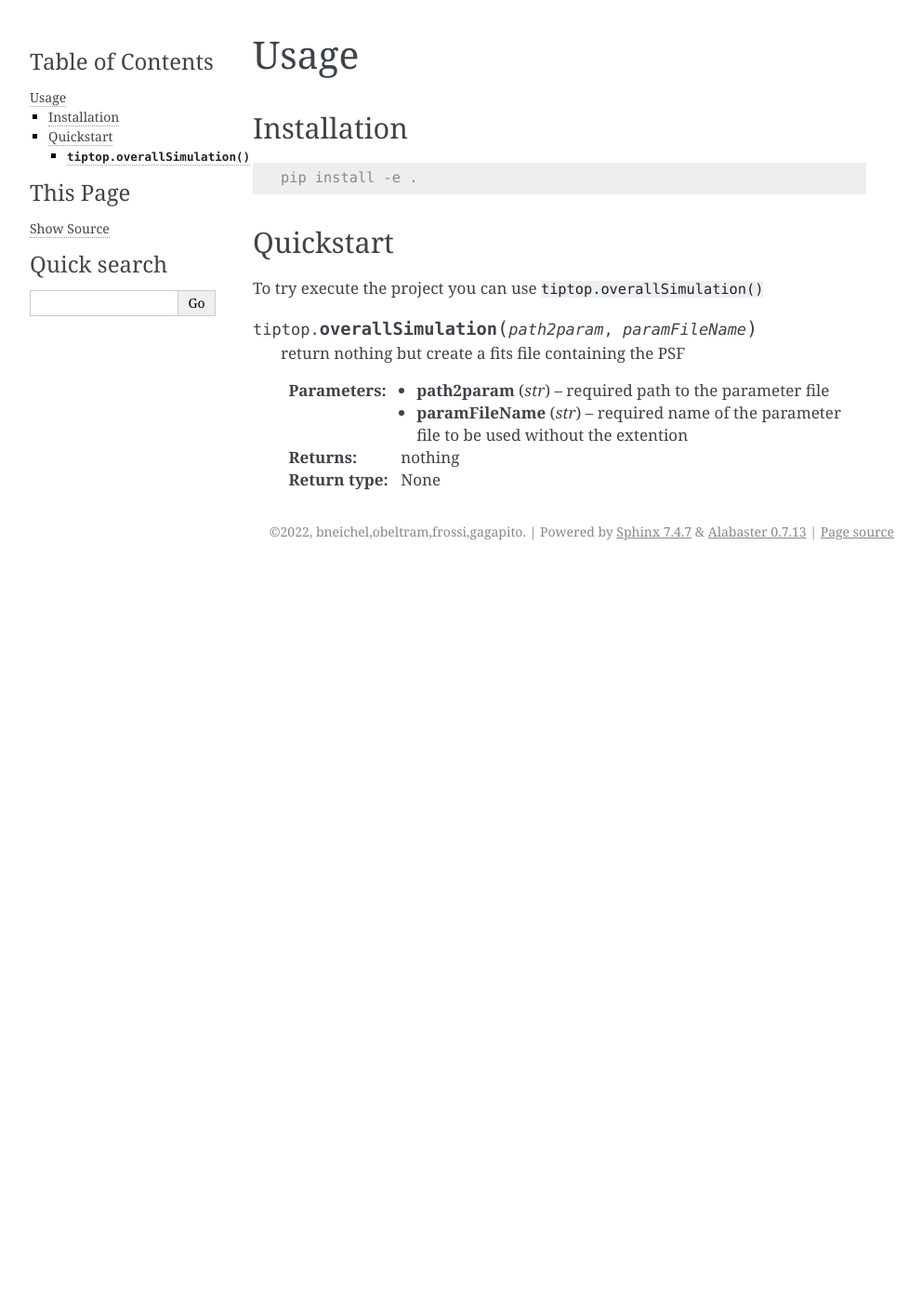
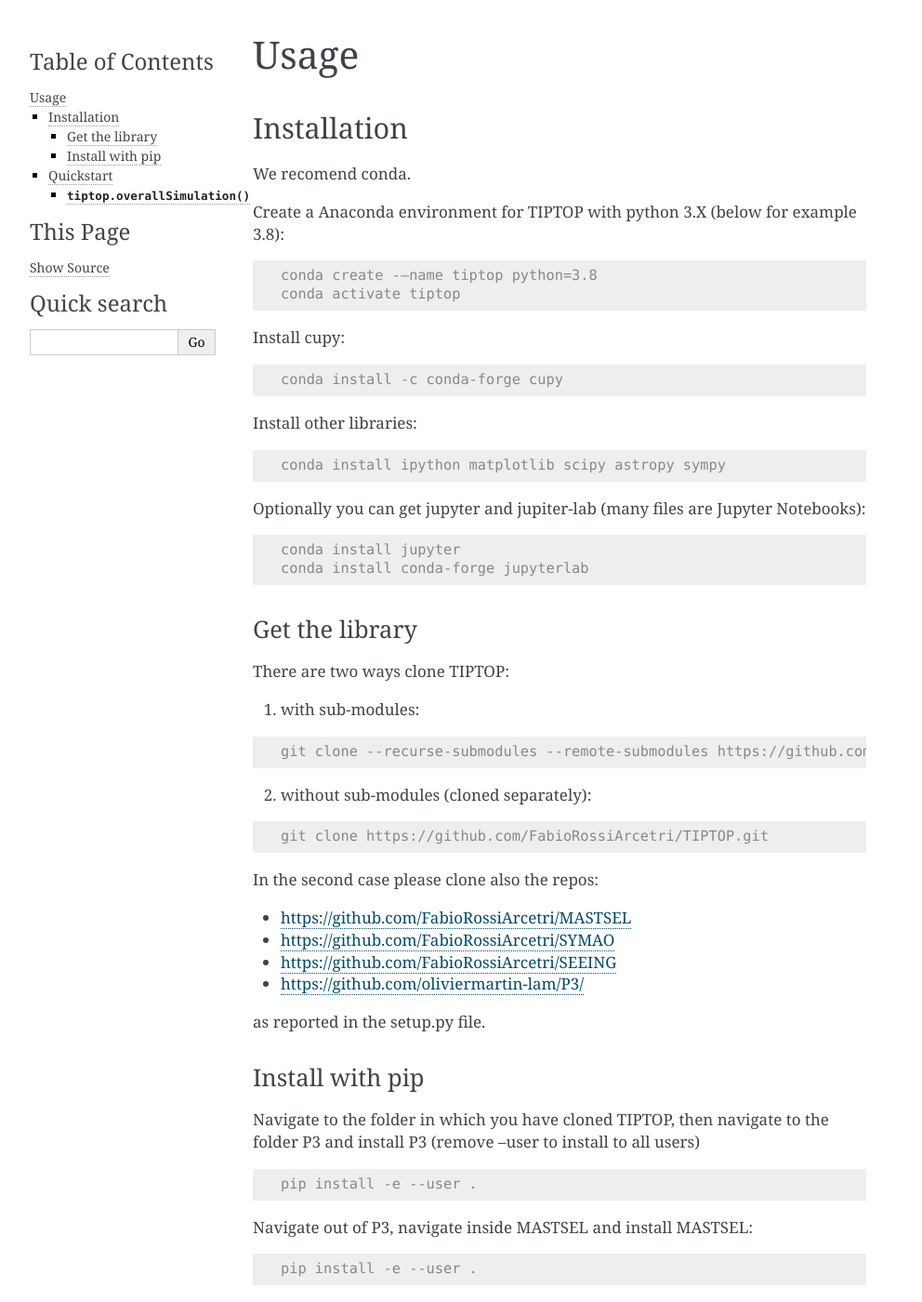
Before and after one commit to astro-tiptop/TIPTOP, a Sphinx documentation site: the page built from docs/source/usage.rst, in a window 1280 px wide and 1400 px high. Shown: the whole window at 93% size, without its empty margins (148-1140 px from the left). Built offline with Sphinx 7.4.7, drawn with Linux system fonts in a browser that asks for light colours; some of the changed text lies outside the part shown.

```diff
--- a/docs/source/conf.py
+++ b/docs/source/conf.py
@@ -14,6 +14,11 @@
 # import sys
 # sys.path.insert(0, os.path.abspath('.'))
 
+import os
+import sys
+import re
+sys.path.insert(0, os.path.abspath('..'))
+from tiptop.__version__ import __version__
 
 # -- Project information -----------------------------------------------------
 
--- a/docs/source/usage.rst
+++ b/docs/source/usage.rst
@@ -7,9 +7,95 @@ Usage
 Installation
 ------------
 
+We recomend conda.
+
+Create a Anaconda environment for TIPTOP with python 3.X (below for example 3.8):
+
 .. code-block:: console
 
-     pip install -e .
+   conda create -–name tiptop python=3.8
+   conda activate tiptop
+
+Install cupy:
+
+.. code-block:: console
+
+   conda install -c conda-forge cupy
+
+Install other libraries:
+
+.. code-block:: console
+
+   conda install ipython matplotlib scipy astropy sympy
+
+
+Optionally you can get jupyter and jupiter-lab (many files are Jupyter Notebooks):
+
+.. code-block:: console
+
+   conda install jupyter
+   conda install conda-forge jupyterlab
+
+
+Get the library
+^^^^^^^^^^^^^^^
+
+There are two ways clone TIPTOP:
+
+1. with sub-modules:
+
+.. code-block:: console
+
+   git clone --recurse-submodules --remote-submodules https://github.com/FabioRossiArcetri/TIPTOP.git
+
+2. without sub-modules (cloned separately):
+
+.. code-block:: console
+
+   git clone https://github.com/FabioRossiArcetri/TIPTOP.git
+
+In the second case please clone also the repos:
+
+- https://github.com/FabioRossiArcetri/MASTSEL
+- https://github.com/FabioRossiArcetri/SYMAO
+- https://github.com/FabioRossiArcetri/SEEING
+- https://github.com/oliviermartin-lam/P3/
+
+as reported in the setup.py file.
+
+Install with pip
+^^^^^^^^^^^^^^^^
+
+Navigate to the folder in which you have cloned TIPTOP, then navigate to the folder P3 and install P3 (remove --user to install to all users)
+
+.. code-block:: console
+
+   pip install -e --user .
+
+Navigate out of P3, navigate inside MASTSEL and install MASTSEL:
+
+.. code-block:: console
+
+   pip install -e --user .
+
+Navigate out of MASTSEL, navigate inside SEEING and install SEEING:
+
+.. code-block:: console
+
+   pip install -e --user .
+
+Navigate out of SEEING, navigate inside of SYMAO and install SYMAO:
+
+.. code-block:: console
+
+   pip install -e --user .
+
+Navigate out of SEEING and install TIPTOP:
+
+.. code-block:: console
+
+   pip install -e --user .
+
 
 Quickstart
 ----------
```
Also changed, not shown: docs/source/index.rst (+10 -0 lines), .readthedocs.yaml (deleted).
